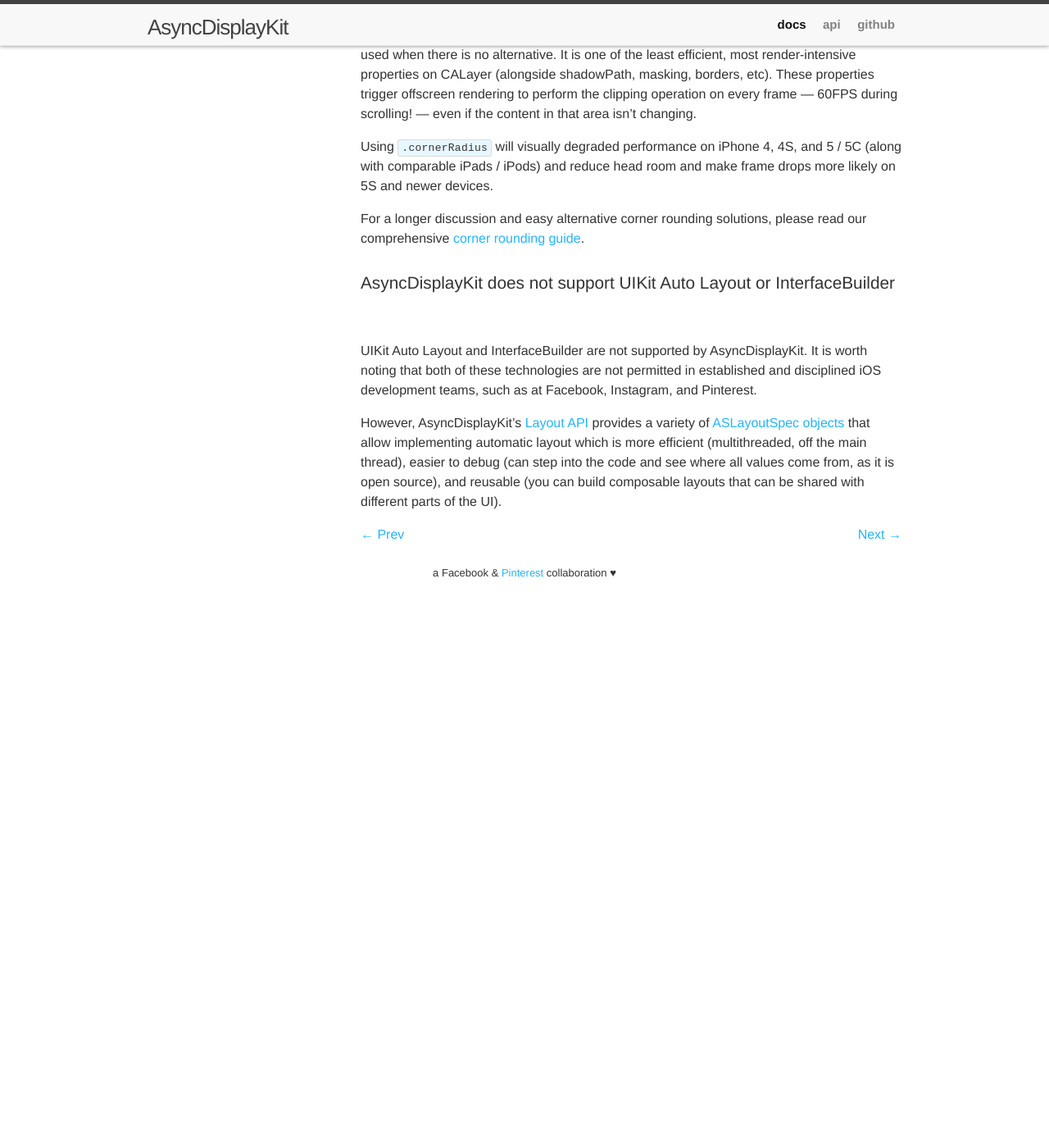
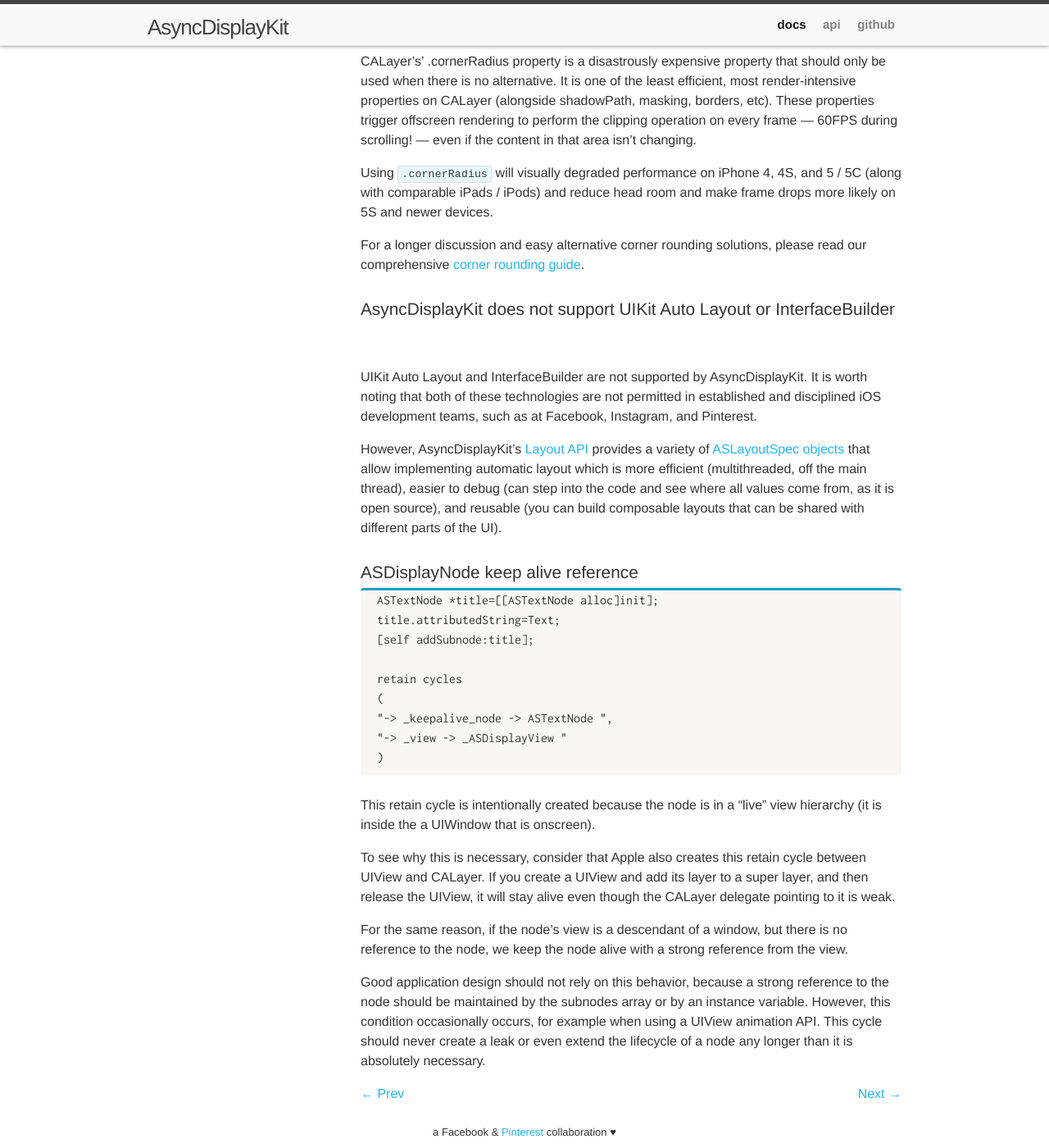
Before and after one commit to AsyncDisplayKit/Documentation, a Jekyll site: the page built from docs/_docs/faq.md, in a window 1280 px wide and 1400 px high, scrolled down 1791 px. Shown: the whole window at 82% size. Built offline with Jekyll 4.4.1, drawn with Linux system fonts in a browser that asks for light colours; comment, search, counter and statistics services are not loaded; before the commit the page ends 2510 px from its top, so only the background shows below that; some of the changed text lies outside the part shown.

Commit message:
add FAQ question (#6)

```diff
--- a/docs/_docs/faq.md
+++ b/docs/_docs/faq.md
@@ -27,6 +27,7 @@
 <ul>
 <li><a href = "faq.html#calayer-s-cornerradius-property-kills-performance">If you care about performance, do not use CALayer's .cornerRadius property (or .shadowPath, border or mask).</a></li>
 <li><a href = "faq.html#asyncdisplaykit-does-not-support-uikit-auto-layout-or-interfacebuilder">ASDK does not support UIKit Auto Layout.</a></li>
+<li><a href = "faq.html#asdisplaynode-keep-alive-reference">ASDisplayNode keep alive reference.</a></li>
 </ul>
 
 
@@ -85,3 +86,31 @@
 
 However, AsyncDisplayKit's <a href = "automatic-layout-basics.html">Layout API</a> provides a variety of <a href = "automatic-layout-containers.html">ASLayoutSpec objects</a> that allow implementing automatic layout which is more efficient (multithreaded, off the main thread), easier to debug (can step into the code and see where all values come from, as it is open source), and reusable (you can build composable layouts that can be shared with different parts of the UI).
 <br>
+
+### ASDisplayNode keep alive reference
+
+<div class = "highlight-group">
+<div class = "code">
+<pre lang="objc" class="objcCode">
+ASTextNode *title=[[ASTextNode alloc]init];
+title.attributedString=Text;
+[self addSubnode:title];
+
+retain cycles
+(
+"-> _keepalive_node -> ASTextNode ",
+"-> _view -> _ASDisplayView "
+)
+</pre>
+</div>
+</div>
+
+<br>
+This retain cycle is intentionally created because the node is in a "live" view hierarchy (it is inside the a UIWindow that is onscreen).
+
+To see why this is necessary, consider that Apple also creates this retain cycle between UIView and CALayer. If you create a UIView and add its layer to a super layer, and then release the UIView, it will stay alive even though the CALayer delegate pointing to it is weak.
+
+For the same reason, if the node's view is a descendant of a window, but there is no reference to the node, we keep the node alive with a strong reference from the view.
+
+Good application design should not rely on this behavior, because a strong reference to the node should be maintained by the subnodes array or by an instance variable. However, this condition occasionally occurs, for example when using a UIView animation API. This cycle should never create a leak or even extend the lifecycle of a node any longer than it is absolutely necessary.
+<br>
```
